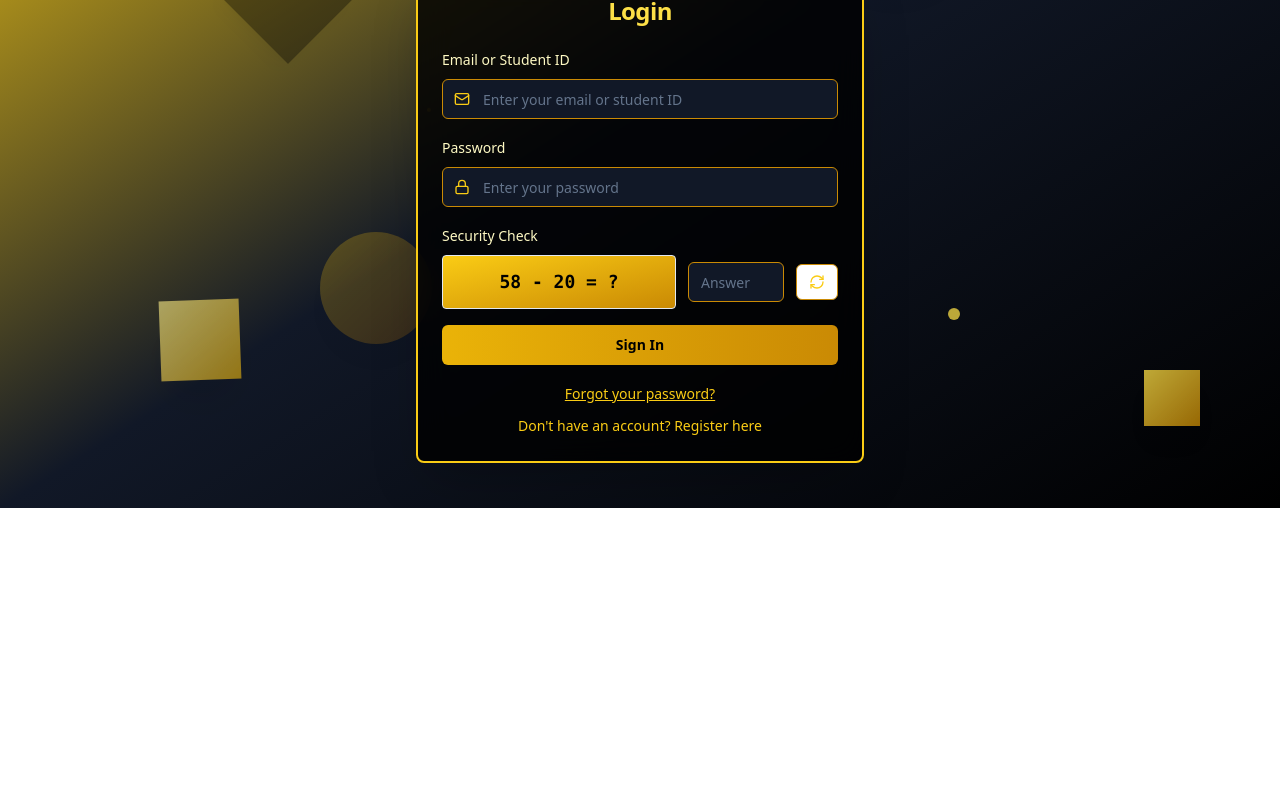
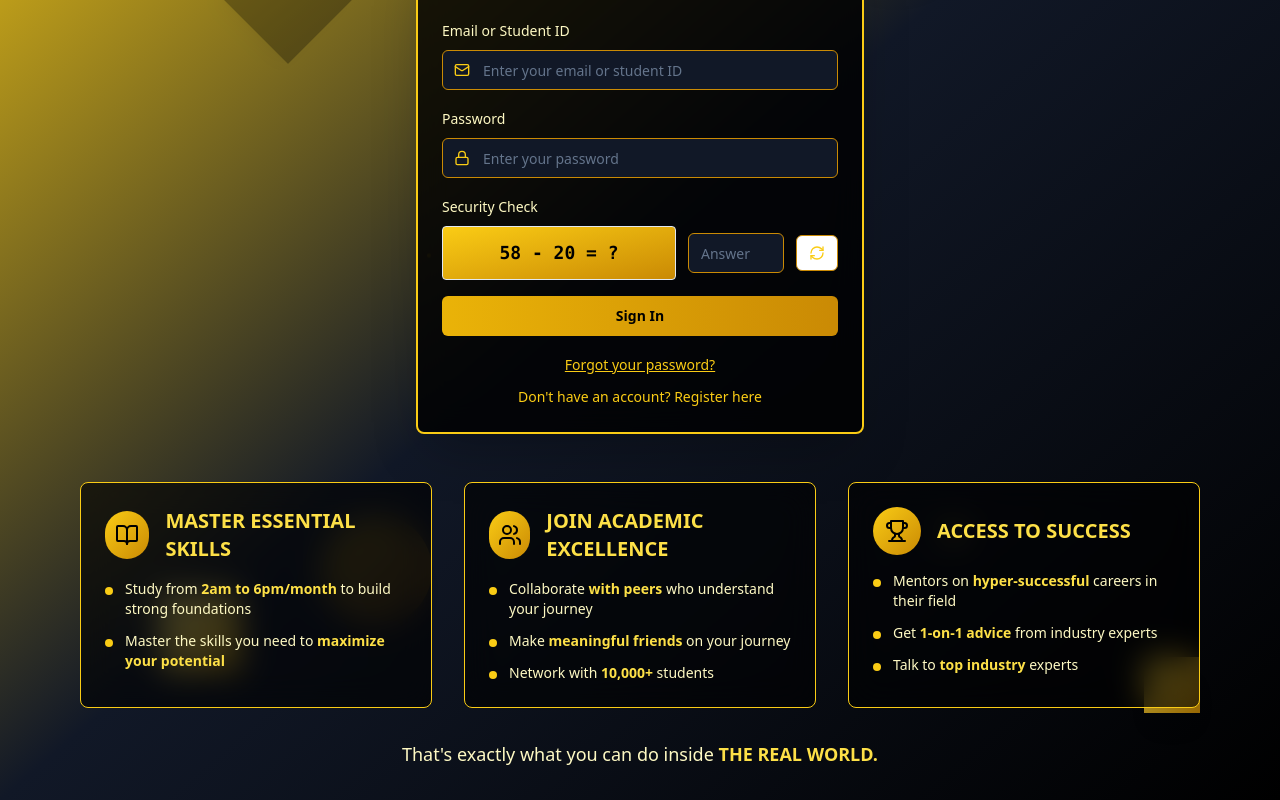
Before and after one commit to ABDOLOGIA/quest-mastery-online, a React (Vite) app: page / in a window 1280 px wide. Shown: the part 292-1092 px from the top of the page. Before the commit the page ends 800 px from the top, so only its background shows below. Built offline with nearby package versions, Linux system fonts and the light colour scheme.

Commit message:
Add motivational content to login page
Add a section with motivational content related to studying, hard work, and success below the login form.

```diff
--- a/src/components/auth/LoginForm.tsx
+++ b/src/components/auth/LoginForm.tsx
@@ -1,4 +1,3 @@
-
 import React, { useState } from 'react';
 import { useAuth } from '../../contexts/AuthContext';
 import { Button } from '../ui/button';
@@ -6,7 +5,7 @@ import { Input } from '../ui/input';
 import { Card, CardHeader, CardTitle, CardContent } from '../ui/card';
 import { Label } from '../ui/label';
 import { Alert, AlertDescription } from '../ui/alert';
-import { GraduationCap, Mail, Lock, AlertCircle, RefreshCw } from 'lucide-react';
+import { GraduationCap, Mail, Lock, AlertCircle, RefreshCw, BookOpen, Target, Trophy, Users } from 'lucide-react';
 
 interface LoginFormProps {
   onSwitchToRegister: () => void;
@@ -83,7 +82,7 @@ const LoginForm: React.FC<LoginFormProps> = ({ onSwitchToRegister, onForgotPassw
   };
 
   return (
-    <div className="min-h-screen bg-gradient-to-br from-yellow-400 via-gray-900 to-black flex items-center justify-center p-4 relative overflow-hidden">
+    <div className="min-h-screen bg-gradient-to-br from-yellow-400 via-gray-900 to-black flex flex-col items-center justify-center p-4 relative overflow-hidden">
       {/* Enhanced 3D Background Elements */}
       <div className="absolute inset-0 overflow-hidden">
         {/* Golden floating cubes */}
@@ -221,6 +220,86 @@ const LoginForm: React.FC<LoginFormProps> = ({ onSwitchToRegister, onForgotPassw
           </CardContent>
         </Card>
       </div>
+
+      {/* Features Section */}
+      <div className="w-full max-w-6xl mt-12 relative z-10">
+        <div className="grid grid-cols-1 md:grid-cols-3 gap-8 px-4">
+          {/* Master Essential Skills */}
+          <div className="bg-black bg-opacity-60 backdrop-blur-lg border border-yellow-400 rounded-lg p-6">
+            <div className="flex items-center mb-4">
+              <div className="w-12 h-12 bg-gradient-to-br from-yellow-400 to-yellow-600 rounded-full flex items-center justify-center mr-4">
+                <BookOpen className="w-6 h-6 text-black" />
+              </div>
+              <h3 className="text-xl font-bold text-yellow-300">MASTER ESSENTIAL SKILLS</h3>
+            </div>
+            <div className="space-y-3 text-yellow-100">
+              <div className="flex items-start">
+                <div className="w-2 h-2 bg-yellow-400 rounded-full mt-2 mr-3 flex-shrink-0"></div>
+                <p className="text-sm">Study from <span className="text-yellow-300 font-semibold">2am to 6pm/month</span> to build strong foundations</p>
+              </div>
+              <div className="flex items-start">
+                <div className="w-2 h-2 bg-yellow-400 rounded-full mt-2 mr-3 flex-shrink-0"></div>
+                <p className="text-sm">Master the skills you need to <span className="text-yellow-300 font-semibold">maximize your potential</span></p>
+              </div>
+            </div>
+          </div>
+
+          {/* Join Academic Excellence */}
+          <div className="bg-black bg-opacity-60 backdrop-blur-lg border border-yellow-400 rounded-lg p-6">
+            <div className="flex items-center mb-4">
+              <div className="w-12 h-12 bg-gradient-to-br from-yellow-400 to-yellow-600 rounded-full flex items-center justify-center mr-4">
+                <Users className="w-6 h-6 text-black" />
+              </div>
+              <h3 className="text-xl font-bold text-yellow-300">JOIN ACADEMIC EXCELLENCE</h3>
+            </div>
+            <div className="space-y-3 text-yellow-100">
+              <div className="flex items-start">
+                <div className="w-2 h-2 bg-yellow-400 rounded-full mt-2 mr-3 flex-shrink-0"></div>
+                <p className="text-sm">Collaborate <span className="text-yellow-300 font-semibold">with peers</span> who understand your journey</p>
+              </div>
+              <div className="flex items-start">
+                <div className="w-2 h-2 bg-yellow-400 rounded-full mt-2 mr-3 flex-shrink-0"></div>
+                <p className="text-sm">Make <span className="text-yellow-300 font-semibold">meaningful friends</span> on your journey</p>
+              </div>
+              <div className="flex items-start">
+                <div className="w-2 h-2 bg-yellow-400 rounded-full mt-2 mr-3 flex-shrink-0"></div>
+                <p className="text-sm">Network with <span className="text-yellow-300 font-semibold">10,000+</span> students</p>
+              </div>
+            </div>
+          </div>
+
+          {/* Access to Success */}
+          <div className="bg-black bg-opacity-60 backdrop-blur-lg border border-yellow-400 rounded-lg p-6">
+            <div className="flex items-center mb-4">
+              <div className="w-12 h-12 bg-gradient-to-br from-yellow-400 to-yellow-600 rounded-full flex items-center justify-center mr-4">
+                <Trophy className="w-6 h-6 text-black" />
+              </div>
+              <h3 className="text-xl font-bold text-yellow-300">ACCESS TO SUCCESS</h3>
+            </div>
+            <div className="space-y-3 text-yellow-100">
+              <div className="flex items-start">
+                <div className="w-2 h-2 bg-yellow-400 rounded-full mt-2 mr-3 flex-shrink-0"></div>
+                <p className="text-sm">Mentors on <span className="text-yellow-300 font-semibold">hyper-successful</span> careers in their field</p>
+              </div>
+              <div className="flex items-start">
+                <div className="w-2 h-2 bg-yellow-400 rounded-full mt-2 mr-3 flex-shrink-0"></div>
+                <p className="text-sm">Get <span className="text-yellow-300 font-semibold">1-on-1 advice</span> from industry experts</p>
+              </div>
+              <div className="flex items-start">
+                <div className="w-2 h-2 bg-yellow-400 rounded-full mt-2 mr-3 flex-shrink-0"></div>
+                <p className="text-sm">Talk to <span className="text-yellow-300 font-semibold">top industry</span> experts</p>
+              </div>
+            </div>
+          </div>
+        </div>
+
+        {/* Call to Action */}
+        <div className="text-center mt-8">
+          <p className="text-yellow-100 text-lg mb-4">
+            That's exactly what you can do inside <span className="text-yellow-300 font-bold">THE REAL WORLD.</span>
+          </p>
+        </div>
+      </div>
     </div>
   );
 };
```
